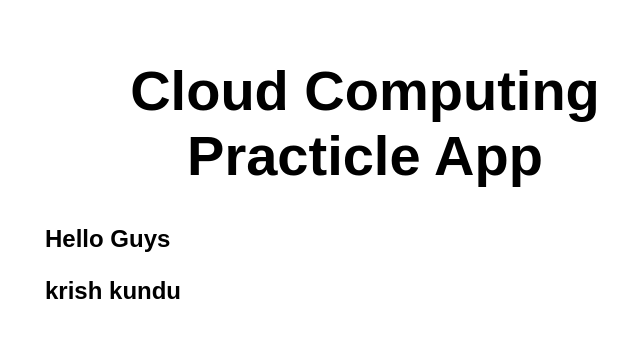
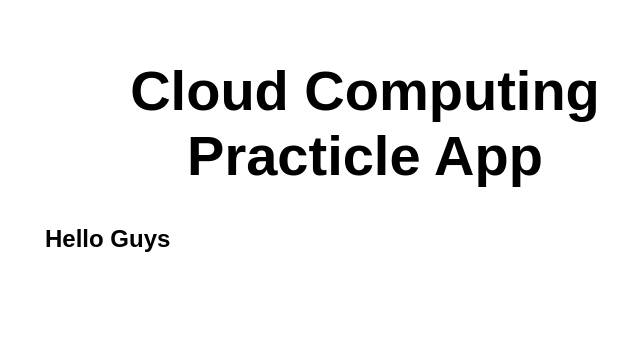
Before and after one commit to AshfaNisthar/WebAppPracticalCloud, a website: page src/index.html in a window 1280 px wide. Shown: the whole page, without its empty margins (275-915 px from the left). Drawn offline with Linux system fonts and the light colour scheme.

Commit message:
Update index.html

```diff
--- a/src/index.html
+++ b/src/index.html
@@ -11,8 +11,7 @@
 <body>
   <main>
     <h1>Cloud Computing Practicle App</h1>
-    <h2>Hello Guys<h2>
-      <p> krish kundu</p>
+    <h2>Hello Guys<h2></h2>
   </main>
 </body>
 
```
